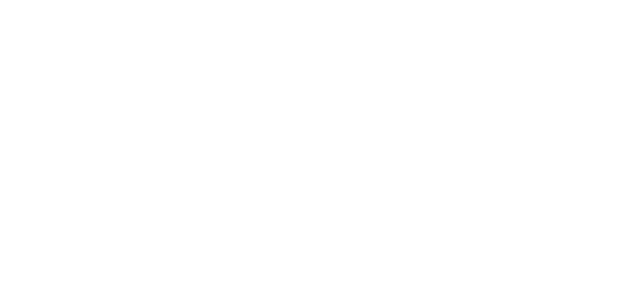
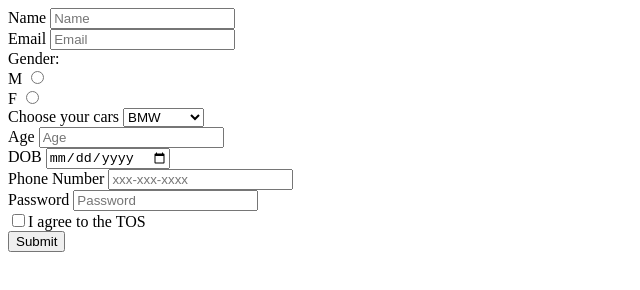
Before and after one commit to acciojob/signup-form-car-Divyanshu-yu, a website: page main.html in a window 1280 px wide. Shown: the whole page, without its empty margins (0-640 px from the left). Drawn offline with Linux system fonts and the light colour scheme.

Commit message:
created a submission

```diff
--- a/main.html
+++ b/main.html
@@ -10,7 +10,45 @@
 	<!-- the entire body must be written by student -->
     <script type="text/javascript" src="./script.js">
 </script>
-
+	<form action="kokok.com" method="post">
+  <form>
+	  <label for="name">Name</label>
+	  <input id="name" type="text" placeholder="Name" required>
+	  <br>
+	  <label for="email">Email</label>
+	  <input id="email" type="email" placeholder="Email" required>
+	  <br>
+	  <caption>Gender:</caption>
+	  <br>
+	  <label for="gender_m">M</label>
+	  <input type ="radio" id="gender_m" name="Gender" required>
+	  <br>
+	  <label for="gender_f">F</label>
+	  <input type="radio" id="gender_f" name="Gender" required>
+       <br>
+	  <label for="cars">Choose your cars</label>
+	  <select id="cars" name="cars">
+		  <option>BMW</option>
+		  <option>Audi</option>
+		  <option>Mercedes</option>
+	  </select>
+	  <br>
+	  <label for="age">Age</label>
+      <input id="age" type="number" placeholder="Age" required>
+       <br>
+	  <label for="dob">DOB</label>
+	  <input id="dob" type="date" name="DOB" required>
+       <br>
+	  <label for="tel">Phone Number</label>
+	  <input id="tel" type="Tel" placeholder="xxx-xxx-xxxx" name="Phone Number">
+       <br>
+	  <label for="password">Password</label>
+	  <input id="password" type="Password" placeholder="Password" required>
+	  <br>
+	  <label><input id="tos" type="Checkbox" value="I agress to the TOS">I agree to the TOS</label>
+	  <br>
+	  <input type ="submit" id="submit" value="Submit">
+  </form>
 </body>
 
 </html>
```
